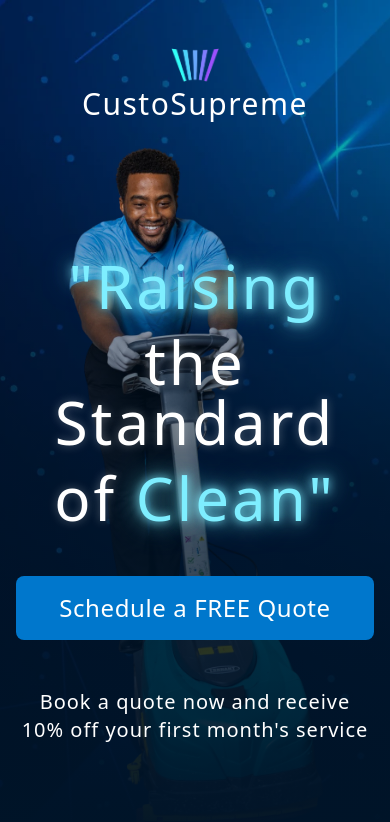
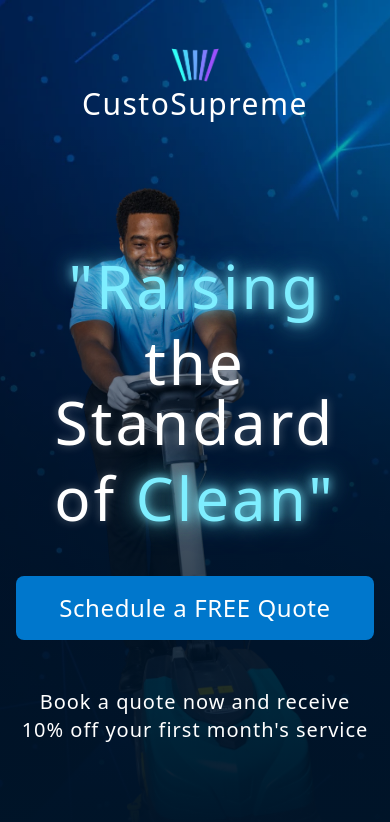
Before and after one commit to ss251/custo-supreme, a Next.js app: page /landing in a window 390 px wide. Shown: the top 822 px of the page. Built offline with nearby package versions, Linux system fonts and the light colour scheme.

Commit message:
feat: add top space in mobile landing view

```diff
--- a/app/landing/page.tsx
+++ b/app/landing/page.tsx
@@ -100,7 +100,7 @@ export default function LandingPage() {
               src="/landing/cleaner-landing-1.png"
               alt="Cleaning professional background"
               fill
-              className="object-contain object-center scale-150 z-0"
+              className="object-contain object-center scale-150 translate-y-10 z-0"
               priority
             />
             <div className="absolute inset-0 bg-gradient-to-t from-[#001428] via-[#001428]/70 to-transparent z-10" />
```
